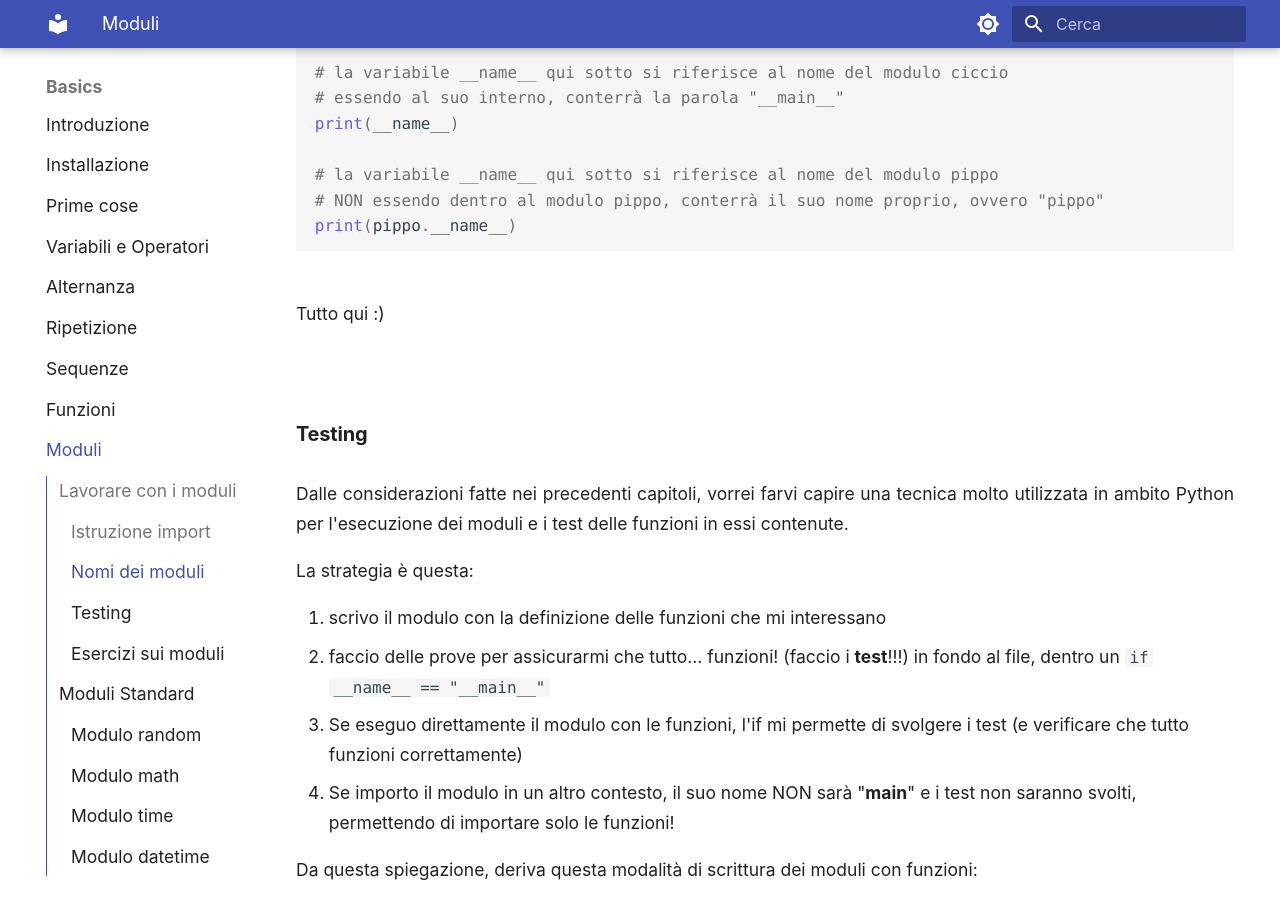
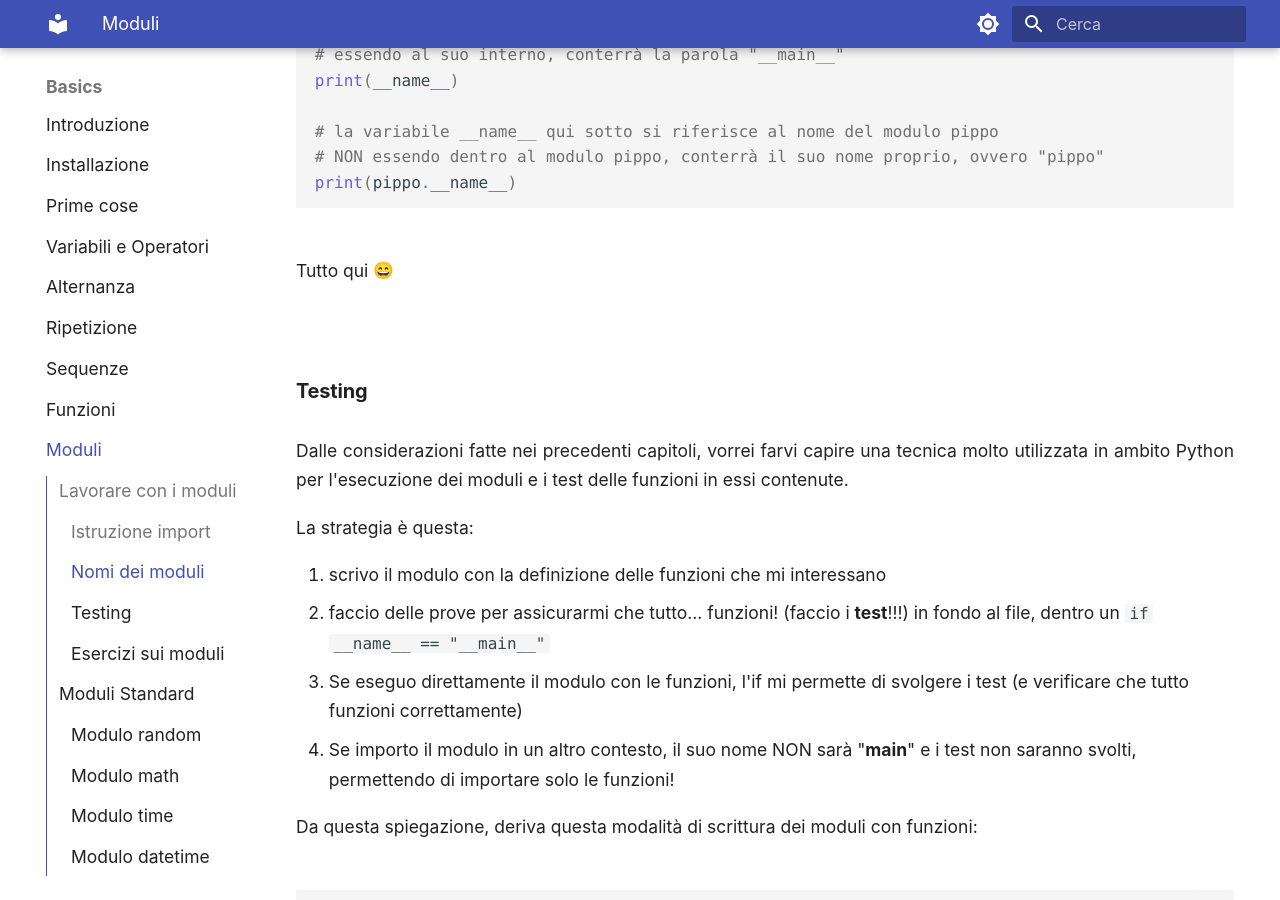
Before and after one commit to adjamhub/pyhandouts, an MkDocs documentation site: the page built from docs/basics/106_mod.md, in a window 1280 px wide and 900 px high, scrolled down 2831 px. Built offline with MkDocs 1.6.1 and Material for MkDocs 9.7.7, drawn with Linux system fonts in a browser that asks for light colours; emoji names are drawn with the system emoji font.

````diff
--- a/docs/basics/106_mod.md
+++ b/docs/basics/106_mod.md
@@ -67,9 +67,8 @@ Così come le persone, parlando di se stesse, dicono *io*, i moduli, al loro int
 
 Cerchiamo di chiarire subito questo primo concetto, il resto verrà naturalmente di conseguenza:
 
-**Esempio 1: un unico file**
 
-```python
+```py title="Esempio 1: un unico file"
 # file pippo.py
 
 # la variabile __name__ si riferisce al nome del modulo pippo
@@ -77,8 +76,8 @@ Cerchiamo di chiarire subito questo primo concetto, il resto verrà naturalmente
 print(__name__)
 ```
 
-**Esempio 2: un altro file**
-```python
+
+```py title="Esempio 2: un altro file"
 # file ciccio.py
 
 # importo il modulo pippo, dell'esempio 1
@@ -95,7 +94,7 @@ print(__name__)
 print(pippo.__name__)
 ```
 
-Tutto qui :)
+Tutto qui :smile:
 
 
 <!-- ############################################################################################ -->
````
